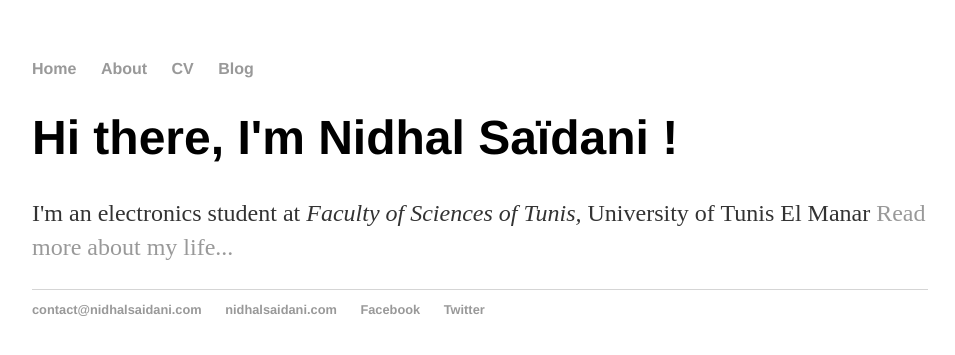
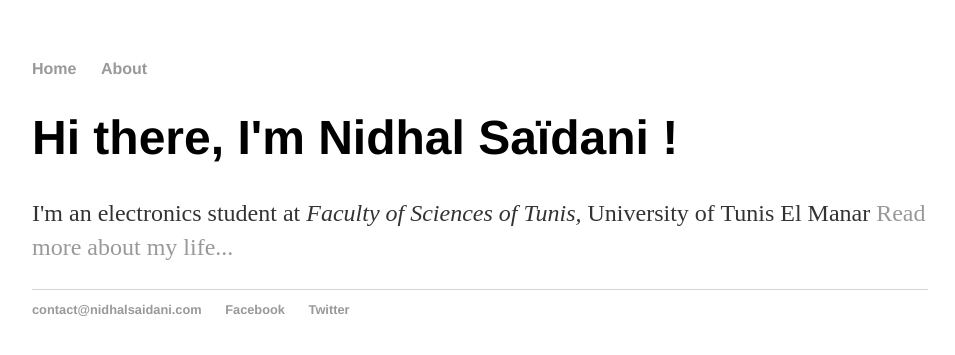
Before and after one commit to nidhalsaidani/nidhalsaidani.github.io, a Jekyll site: the page built from index.html, in a window 1280 px wide. Shown: the top 355 px of the page, without its empty margins (160-1115 px from the left). Built offline with Jekyll 4.4.1, drawn with Linux system fonts in a browser that asks for light colours; Markdown is read by kramdown in place of the engine named in the settings.

Commit message:
Update default.html

```diff
--- a/_layouts/default.html
+++ b/_layouts/default.html
@@ -10,8 +10,7 @@
 	    		<ul>
 	        		<li><a href="/">Home</a></li>
 		        	<li><a href="/about">About</a></li>
-	        		<li><a href="/cv">CV</a></li>
-	        		<li><a href="/blog">Blog</a></li>
+
 	    		</ul>
 			</nav>
 			<div class="container">
@@ -22,7 +21,6 @@
 			<footer>
 	    		<ul>
 	        		<li><a href="mailto:contact@nidhalsaidani.com">contact@nidhalsaidani.com</a></li>
-	        		<li><a href="https://nidhalsaidani.com">nidhalsaidani.com</a></li>
 				<li><a href="https://fb.com/nidhalsaidani">Facebook</a></li>
 				<li><a href="https://twitter.com/nidhalsaidani">Twitter</a></li>
 				</ul>
```
